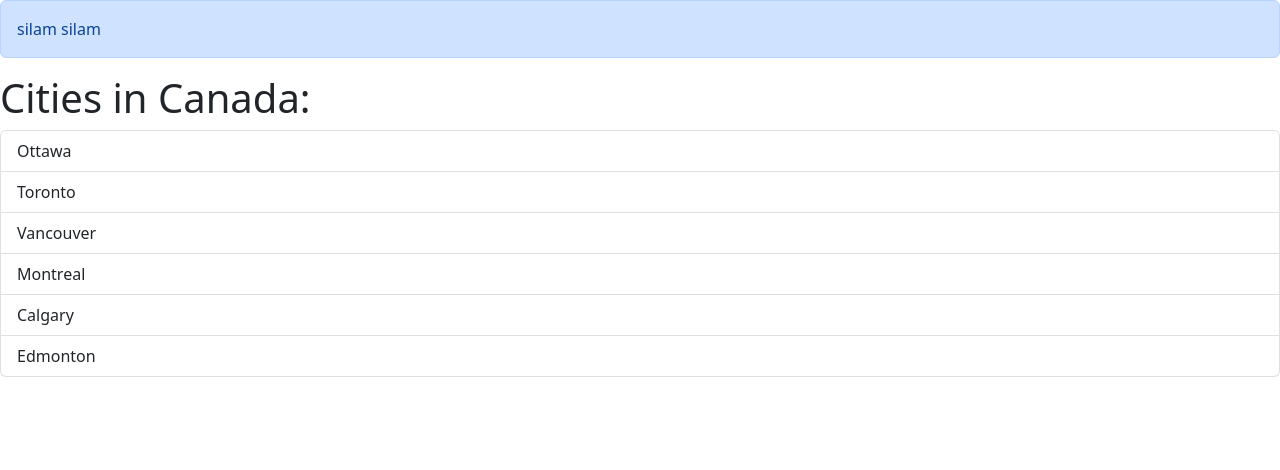
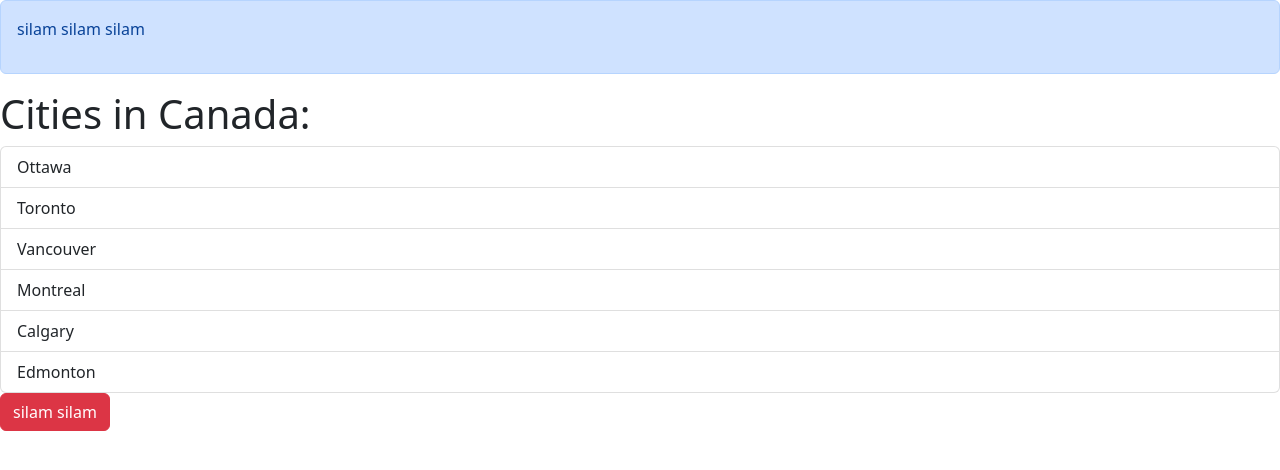
Before and after one commit to payamd/React18, a React (Vite) app: page / in a window 1280 px wide. Shown: the top 470 px of the page. Built offline with nearby package versions, Linux system fonts and the light colour scheme.

Commit message:
Button component

```diff
--- a/src/App.tsx
+++ b/src/App.tsx
@@ -1,4 +1,5 @@
 import Alert from "./components/Alert";
+import Button from "./components/Button";
 import ListGroup from "./components/ListGroup";
 
 function App() {
@@ -19,12 +20,15 @@ function App() {
 
   return (
     <div>
-      <Alert message={"silam silam"}></Alert>
+      <Alert>
+        <p>silam silam silam</p>
+      </Alert>
       <ListGroup
         items={items}
         heading={heading}
         onSelectItem={handleSelectItem}
       ></ListGroup>
+      <Button type="danger" text="silam silam"></Button>
     </div>
   );
 }
--- a/src/components/Alert.tsx
+++ b/src/components/Alert.tsx
@@ -1,11 +1,11 @@
-import React from "react";
+import React, { ReactNode } from "react";
 
 interface Props {
-  message: string;
+  children: ReactNode;
 }
 
-const Alert = ({message}) => {
-  return <div className="alert alert-primary">{message}</div>;
+const Alert = ({ children }: Props) => {
+  return <div className="alert alert-primary">{children}</div>;
 };
 
 export default Alert;
--- /dev/null
+++ b/src/components/Button.tsx
@@ -0,0 +1,15 @@
+import React from "react";
+interface ButtonProps {
+  text: string;
+  type: string;
+}
+
+const Button = ({ text, type }: ButtonProps) => {
+  return (
+    <button type="button" className={`btn btn-${type}`}>
+      {text}
+    </button>
+  );
+};
+
+export default Button;
```
